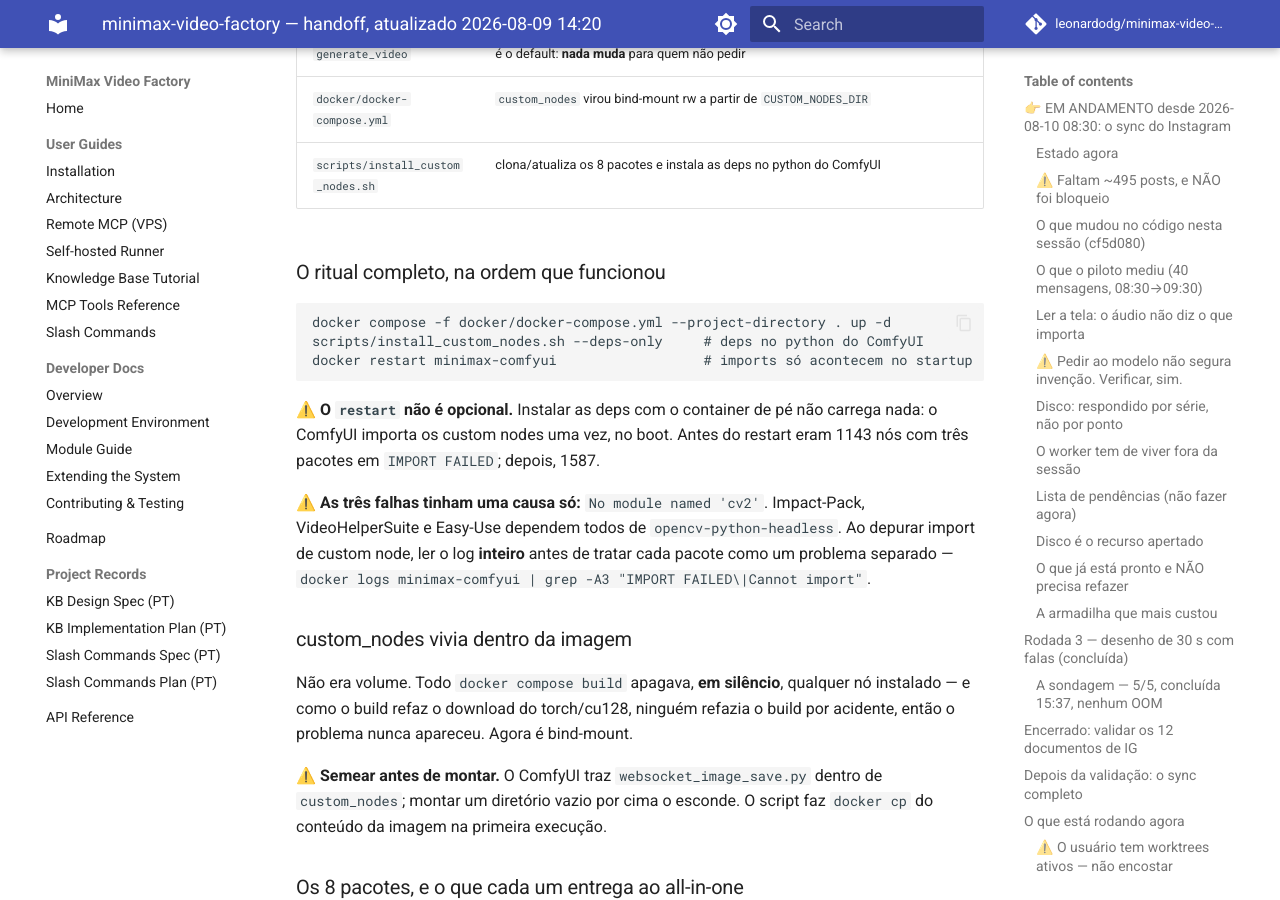
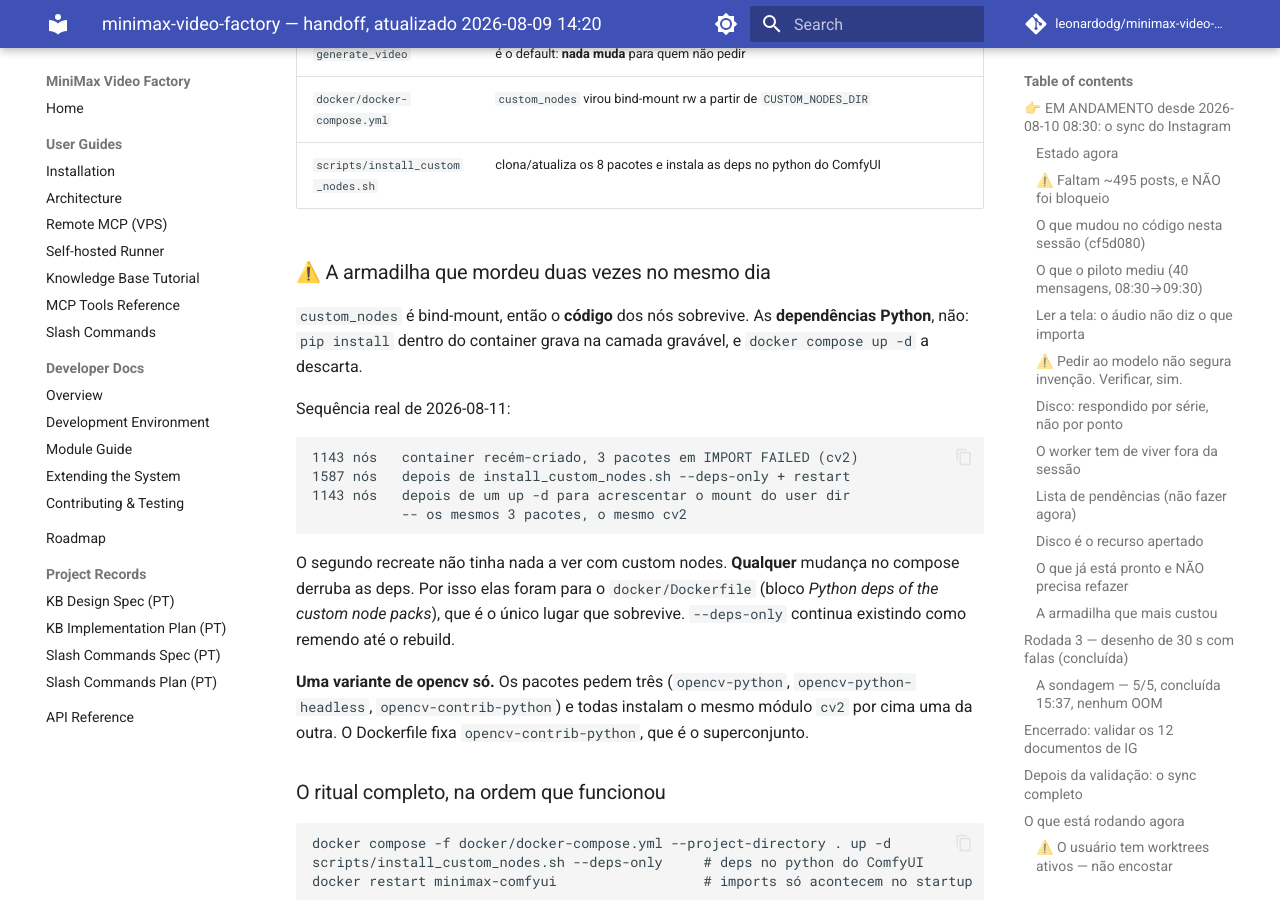
Before and after one commit to leonardodg/minimax-video-factory, an MkDocs documentation site: the page built from docs/HANDOFF.md, in a window 1280 px wide and 900 px high, scrolled down 14090 px. Built offline with MkDocs 1.6.1 and Material for MkDocs 9.7.7, drawn with Linux system fonts in a browser that asks for light colours; comment, search, counter and statistics services are not loaded.

Commit message:
fix(docker): deps dos custom nodes vao para a imagem, nao para o container
pip install dentro do container grava na camada gravavel, que todo
'docker compose up -d' descarta. Medido hoje: 1143 -> 1587 nos ao instalar as
deps, e de volta a 1143 no recreate seguinte, feito para acrescentar um mount
sem relacao nenhuma. Qualquer mudanca no compose derrubava tudo.

Uma variante de opencv so: os pacotes pedem tres e todas instalam o mesmo
modulo cv2 por cima uma da outra. Fixado opencv-contrib-python.

Fora: SAM2 (git+, so as nodes de segmentacao precisam), cupy (compila contra a
CUDA local; RIFE roda sem) e torch/torchvision, que varios pacotes listam sem
pin e que precisam ficar exatamente onde o Dockerfile os fixou.

Co-Authored-By: Claude Opus 5 <noreply@anthropic.com>

````diff
--- a/docs/HANDOFF.md
+++ b/docs/HANDOFF.md
@@ -566,6 +566,31 @@ registra mais; apagar do grafo, os pesos já estão no disco).
 | `docker/docker-compose.yml` | `custom_nodes` virou bind-mount rw a partir de `CUSTOM_NODES_DIR` |
 | `scripts/install_custom_nodes.sh` | clona/atualiza os 8 pacotes e instala as deps no python do ComfyUI |
 
+### ⚠️ A armadilha que mordeu duas vezes no mesmo dia
+
+`custom_nodes` é bind-mount, então o **código** dos nós sobrevive. As
+**dependências Python**, não: `pip install` dentro do container grava na camada
+gravável, e `docker compose up -d` a descarta.
+
+Sequência real de 2026-08-11:
+
+```
+1143 nós   container recém-criado, 3 pacotes em IMPORT FAILED (cv2)
+1587 nós   depois de install_custom_nodes.sh --deps-only + restart
+1143 nós   depois de um up -d para acrescentar o mount do user dir
+           -- os mesmos 3 pacotes, o mesmo cv2
+```
+
+O segundo recreate não tinha nada a ver com custom nodes. **Qualquer** mudança
+no compose derruba as deps. Por isso elas foram para o `docker/Dockerfile`
+(bloco *Python deps of the custom node packs*), que é o único lugar que
+sobrevive. `--deps-only` continua existindo como remendo até o rebuild.
+
+**Uma variante de opencv só.** Os pacotes pedem três (`opencv-python`,
+`opencv-python-headless`, `opencv-contrib-python`) e todas instalam o mesmo
+módulo `cv2` por cima uma da outra. O Dockerfile fixa `opencv-contrib-python`,
+que é o superconjunto.
+
 ### O ritual completo, na ordem que funcionou
 
 ```bash
````
Also changed, not shown: CLAUDE.md (+18 -3 lines), 1 other file.
